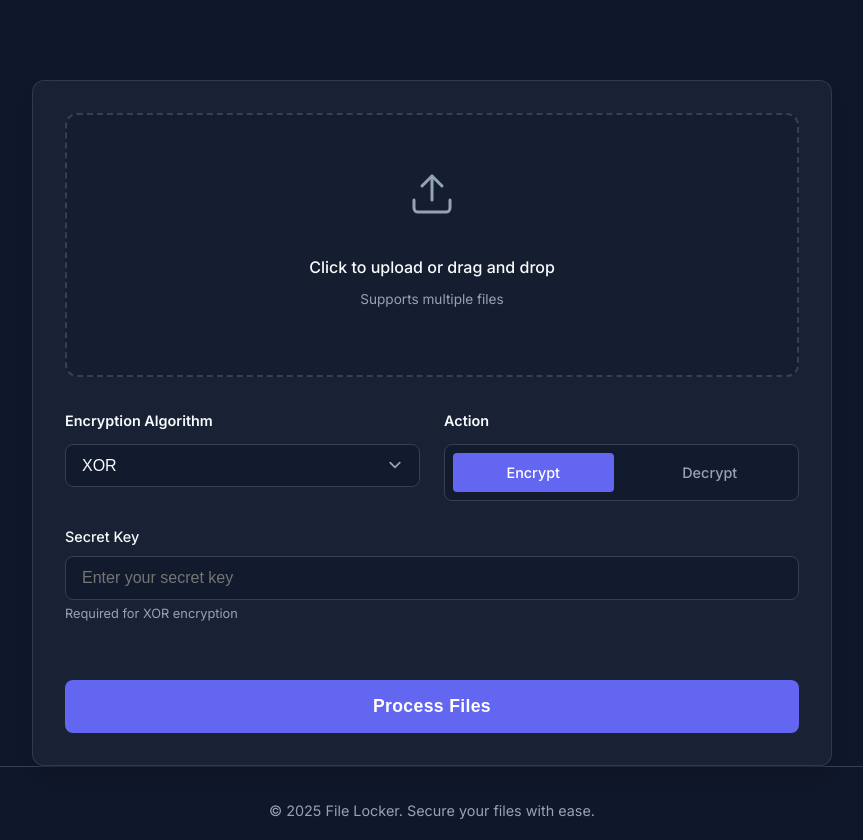
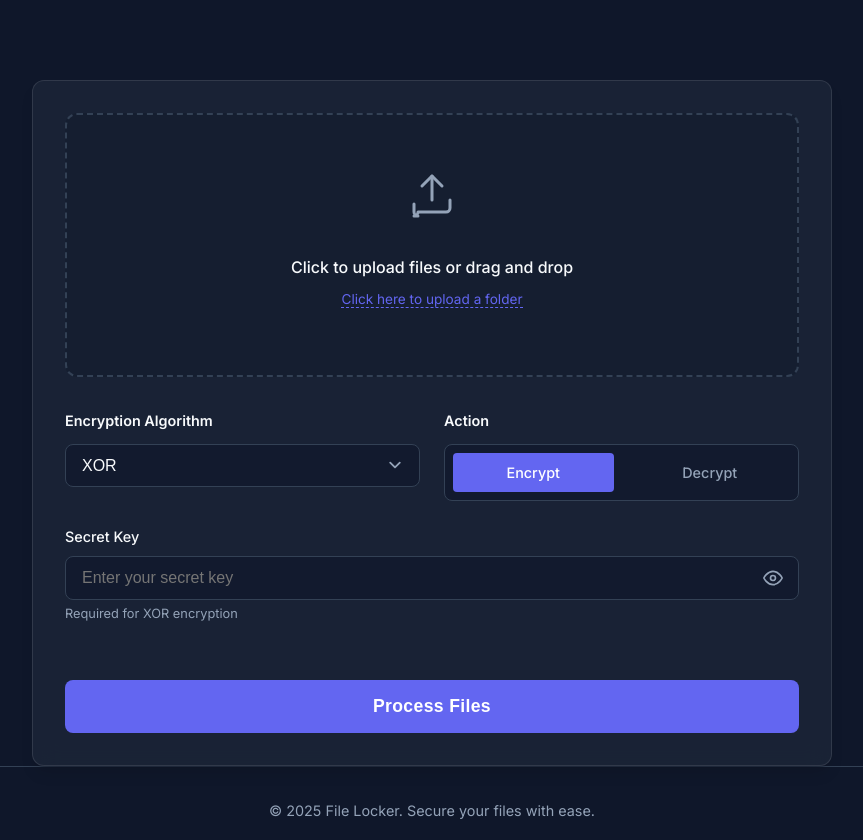
Before and after one commit to divakarsharma2934-a11y/File-Encryptor-wedversion-33, a Django app: page / in a window 1280 px wide. Shown: the part 272-1112 px from the top of the page, without its empty margins (208-1071 px from the left). Run offline with Django 5.2, Linux system fonts and the light colour scheme; the visitor is signed in with stand-in values (Sample User, id 1).

Commit message:
version 2

```diff
--- a/file_locker_project/settings.py
+++ b/file_locker_project/settings.py
@@ -158,3 +158,7 @@ LOGIN_URL = 'login'
 # https://docs.djangoproject.com/en/5.2/ref/settings/#default-auto-field
 
 DEFAULT_AUTO_FIELD = 'django.db.models.BigAutoField'
+
+# Upload settings
+DATA_UPLOAD_MAX_MEMORY_SIZE = 524288000  # 500 MB
+FILE_UPLOAD_MAX_MEMORY_SIZE = 524288000  # 500 MB
--- a/locker_app/apps.py
+++ b/locker_app/apps.py
@@ -2,5 +2,8 @@ from django.apps import AppConfig
 
 
 class LockerAppConfig(AppConfig):
+    """
+    Configuration class for the locker_app Django application.
+    """
     default_auto_field = 'django.db.models.BigAutoField'
     name = 'locker_app'
--- a/locker_app/forms.py
+++ b/locker_app/forms.py
@@ -12,11 +12,20 @@ ACTION_CHOICES = [
 ]
 
 class MultipleFileInput(forms.FileInput):
+    """
+    Custom widget to allow selecting multiple files in a single input field.
+    """
     allow_multiple_selected = True
 
 
 class MultipleFileField(forms.FileField):
+    """
+    Custom form field to handle multiple file uploads.
+    """
     def to_python(self, data):
+        """
+        Convert the input data into a list of file objects.
+        """
         if not data:
             return None
         if isinstance(data, list):
@@ -24,6 +33,9 @@ class MultipleFileField(forms.FileField):
         return super().to_python(data)
 
     def clean(self, data, initial=None):
+        """
+        Validate the input data and ensure it meets the field's requirements.
+        """
         if not data and self.required:
             raise forms.ValidationError(self.error_messages['required'], code='required')
         if not data:
@@ -33,20 +45,29 @@ class MultipleFileField(forms.FileField):
         return super().clean(data, initial)
 
 class LockerForm(forms.Form):
+    """
+    Form for handling file encryption and decryption requests.
+    Includes fields for file selection, folder selection, encryption key, algorithm, and action.
+    """
     file = MultipleFileField(
         label='Select Files',
-        widget=MultipleFileInput(attrs={'class': 'form-control', 'multiple': True}),
+        widget=MultipleFileInput(attrs={'class': 'form-control', 'multiple': True, 'id': 'id_file'}),
+        required=False,
         error_messages={
-            'required': 'Please select at least one file to process.',
-            'missing': 'Please select at least one file to process.',
+            'missing': 'Please select at least one file or folder to process.',
             'empty': 'The submitted file is empty.'
         }
+    )
+    folder = MultipleFileField(
+        label='Select Folder',
+        widget=MultipleFileInput(attrs={'class': 'form-control', 'multiple': True, 'webkitdirectory': True, 'directory': True, 'id': 'id_folder'}),
+        required=False
     )
     key = forms.CharField(
         max_length=255,
         label='Encryption Key',
         required=False,
-        widget=forms.TextInput(attrs={'class': 'form-control', 'placeholder': 'Enter your secret key'})
+        widget=forms.PasswordInput(attrs={'class': 'form-control', 'placeholder': 'Enter your secret key', 'id': 'id_key'})
     )
     algorithm = forms.ChoiceField(
         choices=ALGO_CHOICES,
@@ -60,9 +81,18 @@ class LockerForm(forms.Form):
     )
 
     def clean(self):
+        """
+        Perform cross-field validation to ensure either a file or folder is selected,
+        and that a key is provided if the chosen algorithm requires it.
+        """
         cleaned_data = super().clean()
         algo = cleaned_data.get("algorithm")
         key = cleaned_data.get("key")
+        file = cleaned_data.get("file")
+        folder = cleaned_data.get("folder")
+
+        if not file and not folder:
+            raise forms.ValidationError("Please select at least one file or folder.")
 
         if algo in ['xor', 'xor+base64'] and not key:
             self.add_error('key', 'Key is required for XOR encryption/decryption.')
@@ -72,6 +102,9 @@ class LockerForm(forms.Form):
 from django.contrib.auth.models import User
 
 class UsernameChangeForm(forms.ModelForm):
+    """
+    Form for updating the username of the currently logged-in user.
+    """
     class Meta:
         model = User
         fields = ['username']
--- a/locker_app/models.py
+++ b/locker_app/models.py
@@ -2,6 +2,9 @@ from django.db import models
 from django.contrib.auth.models import User
 
 class FileHistory(models.Model):
+    """
+    Model to store the history of file operations (encryption/decryption) performed by users.
+    """
     ACTION_CHOICES = [
         ('encrypt', 'Encrypt'),
         ('decrypt', 'Decrypt'),
@@ -13,6 +16,9 @@ class FileHistory(models.Model):
     timestamp = models.DateTimeField(auto_now_add=True)
 
     def __str__(self):
+        """
+        Return a string representation of the file history entry.
+        """
         return f"{self.user.username} - {self.action} - {self.timestamp}"
 
     class Meta:
--- a/locker_app/templates/locker_app/home.html
+++ b/locker_app/templates/locker_app/home.html
@@ -28,20 +28,46 @@
 
             <!-- File Upload Zone -->
             <div class="form-group">
-                <label for="{{ form.file.id_for_label }}" class="file-upload-zone" id="dropZone">
+                <div class="file-upload-zone" id="dropZone">
                     <div class="upload-icon">
                         <svg xmlns="http://www.w3.org/2000/svg" width="48" height="48" viewBox="0 0 24 24" fill="none"
                             stroke="currentColor" stroke-width="1.5" stroke-linecap="round" stroke-linejoin="round">
-                            <path d="M21 15v4a2 2 0 0 1-2 2H5a2 2 0 0 1-2-2v-4"></path>
+                            <path d="M21 15v4a2 2 0 0 1-2 2H5a2 2 0 0 1-2 2H5a2 2 0 0 1-2-2v-4"></path>
                             <polyline points="17 8 12 3 7 8"></polyline>
                             <line x1="12" y1="3" x2="12" y2="15"></line>
                         </svg>
                     </div>
-                    <div class="upload-text">Click to upload or drag and drop</div>
-                    <div class="upload-hint">Supports multiple files</div>
+                    <div class="upload-text">Click to upload files or drag and drop</div>
+                    <div class="upload-hint">
+                        <a href="#" id="uploadFolderLink"
+                            style="color: var(--primary-color); text-decoration: none; border-bottom: 1px dashed var(--primary-color);">Click
+                            here to upload a folder</a>
+                    </div>
                     <div id="fileList" style="margin-top: 1rem; font-size: 0.9rem; color: var(--primary-color);"></div>
-                </label>
+                    <button type="button" id="clearFilesBtn"
+                        style="display: none; margin-top: 0.5rem; background: none; border: none; color: #ff4d4d; cursor: pointer; font-size: 0.85rem; text-decoration: underline;">Clear
+                        Selection</button>
+                </div>
                 {{ form.file }}
+                {{ form.folder }}
+                <style>
+                    #id_folder {
+                        display: none;
+                    }
+                </style>
+                <script>
+                    document.getElementById('dropZone').addEventListener('click', function (e) {
+                        if (e.target.id !== 'uploadFolderLink' && e.target.id !== 'clearFilesBtn') {
+                            document.getElementById('id_file').click();
+                        }
+                    });
+
+                    document.getElementById('uploadFolderLink').addEventListener('click', function (e) {
+                        e.preventDefault();
+                        e.stopPropagation();
+                        document.getElementById('id_folder').click();
+                    });
+                </script>
                 {% if form.file.errors %}
                 <div class="alert alert-error" style="margin-top: 0.5rem;">{{ form.file.errors.0 }}</div>
                 {% endif %}
@@ -71,7 +97,23 @@
             <!-- Key Input -->
             <div class="form-group" style="margin-top: 1.5rem;">
                 <label for="{{ form.key.id_for_label }}" class="form-label">Secret Key</label>
-                {{ form.key }}
+                <div style="position: relative;">
+                    {{ form.key }}
+                    <span id="togglePassword"
+                        style="position: absolute; right: 12px; top: 50%; transform: translateY(-50%); cursor: pointer; color: var(--text-muted); padding: 4px; display: flex; align-items: center; justify-content: center;">
+                        <svg xmlns="http://www.w3.org/2000/svg" width="20" height="20" viewBox="0 0 24 24" fill="none"
+                            stroke="currentColor" stroke-width="2" stroke-linecap="round" stroke-linejoin="round"
+                            class="feather feather-eye">
+                            <path d="M1 12s4-8 11-8 11 8 11 8-4 8-11 8-11-8-11-8z"></path>
+                            <circle cx="12" cy="12" r="3"></circle>
+                        </svg>
+                    </span>
+                    <style>
+                        #id_key {
+                            padding-right: 40px !important;
+                        }
+                    </style>
+                </div>
                 <div style="font-size: 0.8rem; color: var(--text-muted); margin-top: 0.25rem;">Required for XOR
                     encryption</div>
                 {% if form.key.errors %}
@@ -110,14 +152,28 @@
 {% block extra_js %}
 <script>
     document.addEventListener('DOMContentLoaded', function () {
-        const fileInput = document.getElementById('{{ form.file.id_for_label }}');
+        const fileInput = document.getElementById('id_file');
+        const folderInput = document.getElementById('id_folder');
         const dropZone = document.getElementById('dropZone');
         const fileList = document.getElementById('fileList');
+        const clearFilesBtn = document.getElementById('clearFilesBtn');
+
+        function handleFiles(files) {
+            updateFileList(files);
+        }
 
         // Handle file selection
-        fileInput.addEventListener('change', function (e) {
-            updateFileList(this.files);
-        });
+        if (fileInput) {
+            fileInput.addEventListener('change', function (e) {
+                handleFiles(this.files);
+            });
+        }
+
+        if (folderInput) {
+            folderInput.addEventListener('change', function (e) {
+                handleFiles(this.files);
+            });
+        }
 
         // Drag and drop effects
         ['dragenter', 'dragover', 'dragleave', 'drop'].forEach(eventName => {
@@ -148,19 +204,60 @@
         dropZone.addEventListener('drop', function (e) {
             const dt = e.dataTransfer;
             const files = dt.files;
-            fileInput.files = files;
-            updateFileList(files);
+
+            // For drag and drop, we'll use the file input
+            if (fileInput) {
+                fileInput.files = files;
+                handleFiles(files);
+            }
         });
 
         function updateFileList(files) {
             if (files.length > 0) {
-                const names = Array.from(files).map(f => f.name).join(', ');
+                // Show first few files
+                const maxDisplay = 3;
+                let names = Array.from(files).slice(0, maxDisplay).map(f => f.name).join(', ');
+                if (files.length > maxDisplay) {
+                    names += `, and ${files.length - maxDisplay} more`;
+                }
+
                 fileList.textContent = `Selected: ${names}`;
-                document.querySelector('.upload-text').textContent = `${files.length} file(s) selected`;
+                document.querySelector('.upload-text').textContent = `${files.length} item(s) selected`;
+                if (clearFilesBtn) clearFilesBtn.style.display = 'inline-block';
             } else {
                 fileList.textContent = '';
-                document.querySelector('.upload-text').textContent = 'Click to upload or drag and drop';
+                document.querySelector('.upload-text').textContent = 'Click to upload files or drag and drop';
+                if (clearFilesBtn) clearFilesBtn.style.display = 'none';
             }
+        }
+
+        if (clearFilesBtn) {
+            clearFilesBtn.addEventListener('click', function (e) {
+                e.preventDefault();
+                e.stopPropagation();
+                if (fileInput) fileInput.value = '';
+                if (folderInput) folderInput.value = '';
+                updateFileList([]);
+            });
+        }
+
+        // Password visibility toggle
+        const togglePassword = document.getElementById('togglePassword');
+        const passwordInput = document.getElementById('id_key');
+
+        if (togglePassword && passwordInput) {
+            togglePassword.addEventListener('click', function (e) {
+                // toggle the type attribute
+                const type = passwordInput.getAttribute('type') === 'password' ? 'text' : 'password';
+                passwordInput.setAttribute('type', type);
+
+                // toggle the eye icon
+                if (type === 'text') {
+                    this.innerHTML = `<svg xmlns="http://www.w3.org/2000/svg" width="20" height="20" viewBox="0 0 24 24" fill="none" stroke="currentColor" stroke-width="2" stroke-linecap="round" stroke-linejoin="round" class="feather feather-eye-off"><path d="M17.94 17.94A10.07 10.07 0 0 1 12 20c-7 0-11-8-11-8a18.45 18.45 0 0 1 5.06-5.94M9.9 4.24A9.12 9.12 0 0 1 12 4c7 0 11 8 11 8a18.5 18.5 0 0 1-2.16 3.19m-6.72-1.07a3 3 0 1 1-4.24-4.24"></path><line x1="1" y1="1" x2="23" y2="23"></line></svg>`;
+                } else {
+                    this.innerHTML = `<svg xmlns="http://www.w3.org/2000/svg" width="20" height="20" viewBox="0 0 24 24" fill="none" stroke="currentColor" stroke-width="2" stroke-linecap="round" stroke-linejoin="round" class="feather feather-eye"><path d="M1 12s4-8 11-8 11 8 11 8-4 8-11 8-11-8-11-8z"></path><circle cx="12" cy="12" r="3"></circle></svg>`;
+                }
+            });
         }
     });
 </script>
--- a/locker_app/tests.py
+++ b/locker_app/tests.py
@@ -4,7 +4,13 @@ from django.urls import reverse
 from django.core.files.uploadedfile import SimpleUploadedFile
 
 class FileUploadTest(TestCase):
+    """
+    Test case for verifying file upload functionality.
+    """
     def test_upload_file(self):
+        """
+        Test the file upload and encryption process.
+        """
         client = Client()
         # Create a dummy file
         file_content = b"test content"
--- a/locker_app/views.py
+++ b/locker_app/views.py
@@ -1,16 +1,21 @@
 from django.shortcuts import render, redirect
-from django.http import HttpResponse
+from django.shortcuts import render, redirect
+from django.http import HttpResponse, StreamingHttpResponse
 from . import forms
 from .forms import LockerForm
 from .models import FileHistory
 from . import locker
-import io
 import zipfile
+import tempfile
+import os
 from django.contrib.auth.decorators import login_required
 from django.contrib.auth.forms import UserCreationForm
 from django.contrib import messages
 
 def signup(request):
+    """
+    Handle user registration.
+    """
     if request.method == 'POST':
         form = UserCreationForm(request.POST)
         if form.is_valid():
@@ -23,15 +28,21 @@ def signup(request):
 
 @login_required
 def profile(request):
+    """
+    Display the user's profile and file operation history.
+    """
     history = FileHistory.objects.filter(user=request.user)[:20]
     return render(request, 'locker_app/profile.html', {'history': history})
 
 def home(request):
+    """
+    Handle the home page view, including file upload, encryption, and decryption.
+    """
     if request.method == 'POST':
         print(f"FILES received: {request.FILES.keys()}") # Debugging
         form = LockerForm(request.POST, request.FILES)
         if form.is_valid():
-            uploaded_files = request.FILES.getlist('file')
+            uploaded_files = request.FILES.getlist('file') + request.FILES.getlist('folder')
             key = form.cleaned_data['key']
             algo = form.cleaned_data['algorithm']
             action = form.cleaned_data['action']
@@ -40,18 +51,49 @@ def home(request):
 
             try:
                 if action == 'encrypt':
-                    # Create a ZIP file in memory containing all uploaded files
-                    buffer = io.BytesIO()
-                    with zipfile.ZipFile(buffer, 'w', zipfile.ZIP_DEFLATED) as zip_file:
+                    # Create a ZIP file using a temporary file to save memory
+                    # SpooledTemporaryFile will keep data in memory until it exceeds max_size (e.g., 10MB), then spill to disk
+                    # We use a regular TemporaryFile here because SpooledTemporaryFile might be tricky with streaming if it rolls over?
+                    # Actually Spooled is fine, but we need to manage the lifecycle.
+                    # We'll use a generator to close it.
+
+                    tmp_file = tempfile.SpooledTemporaryFile(max_size=10*1024*1024, mode='w+b')
+                    with zipfile.ZipFile(tmp_file, 'w', zipfile.ZIP_DEFLATED) as zip_file:
                         for f in uploaded_files:
-                            zip_file.writestr(f.name, f.read())
+                            if f.multiple_chunks():
+                                with zip_file.open(f.name, 'w') as dest:
+                                    for chunk in f.chunks():
+                                        dest.write(chunk)
+                            else:
+                                zip_file.writestr(f.name, f.read())
 
-                    # Get the ZIP data
-                    file_data = buffer.getvalue()
+                    # Reset file pointer
+                    tmp_file.seek(0)
 
-                    # Encrypt the ZIP data
-                    result = locker.encrypt_data(file_data, key_bytes, algo)
+                    # Generator to stream response and close file
+                    def stream_response(file_obj, key, algo):
+                        try:
+                            yield from locker.encrypt_stream(file_obj, key, algo)
+                        finally:
+                            file_obj.close()
+
                     filename = "locked_files.zip.enc"
+
+                    # Save history (approximate size or just log it)
+                    if request.user.is_authenticated:
+                        file_names = ', '.join([f.name for f in uploaded_files])
+                        FileHistory.objects.create(
+                            user=request.user,
+                            action=action,
+                            filename=file_names[:255]
+                        )
+
+                    response = StreamingHttpResponse(
+                        stream_response(tmp_file, key_bytes, algo),
+                        content_type='application/octet-stream'
+                    )
+                    response['Content-Disposition'] = f'attachment; filename="{filename}"'
+                    return response
 
                 else:
                     # Decrypt
@@ -67,15 +109,13 @@ def home(request):
                     # The result should be a zip file if it was encrypted by us
                     filename = "unlocked_files.zip"
 
-                # Save to history only if user is authenticated
-                if request.user.is_authenticated:
-                    file_names = ', '.join([f.name for f in uploaded_files]) if action == 'encrypt' else uploaded_files[0].name
+                # Save to history only if user is authenticated (Moved up for encryption, keep here for decryption)
+                if request.user.is_authenticated and action == 'decrypt':
                     FileHistory.objects.create(
                         user=request.user,
                         action=action,
-                        filename=file_names[:255]  # Truncate if too long
+                        filename=uploaded_files[0].name[:255]
                     )
-
 
                 response = HttpResponse(result, content_type='application/octet-stream')
                 response['Content-Disposition'] = f'attachment; filename="{filename}"'
@@ -92,6 +132,9 @@ def home(request):
 
 @login_required
 def change_username(request):
+    """
+    Handle username change requests.
+    """
     if request.method == 'POST':
         form = forms.UsernameChangeForm(request.POST, instance=request.user)
         if form.is_valid():
@@ -106,9 +149,15 @@ from django.contrib.auth.views import PasswordChangeView
 from django.urls import reverse_lazy
 
 class CustomPasswordChangeView(PasswordChangeView):
+    """
+    View for handling user password changes.
+    """
     template_name = 'locker_app/change_password.html'
     success_url = reverse_lazy('profile')
 
     def form_valid(self, form):
+        """
+        Handle valid form submission for password change.
+        """
         messages.success(self.request, 'Password updated successfully!')
         return super().form_valid(form)
```
Also changed, not shown: locker_app/locker.py (+71 -6 lines).
